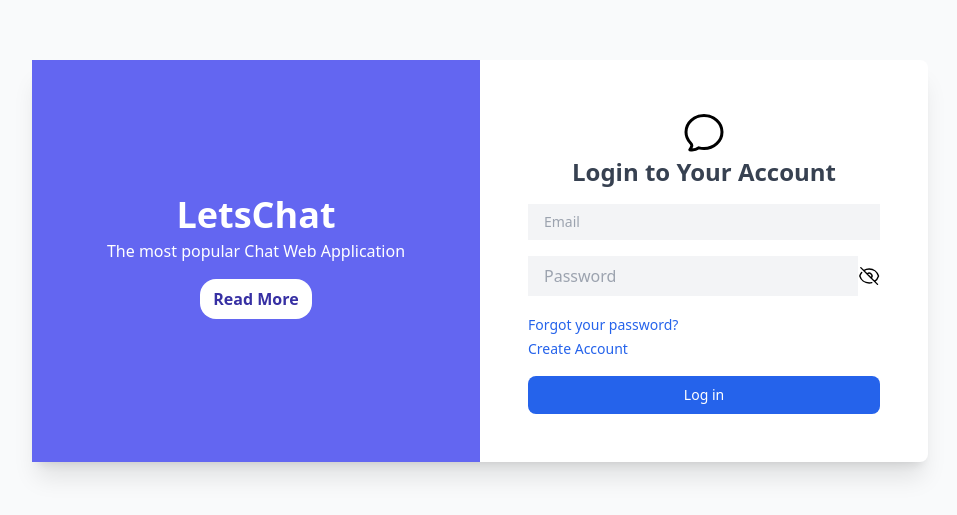
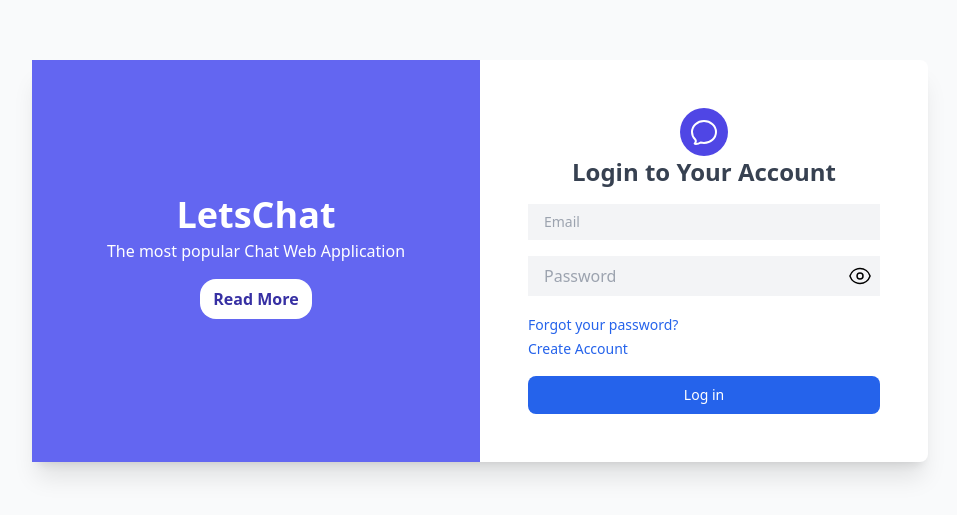
Before and after one commit to AliSinaYOusofi/LetsChat, a Next.js app in the folder chatty/: page / in a window 1280 px wide. Shown: the part 139-654 px from the top of the page, without its empty margins (160-1117 px from the left). Built offline with nearby package versions, Linux system fonts and the light colour scheme.

Commit message:
login setup

```diff
--- a/chatty/components/MainPage/MainLogin.jsx
+++ b/chatty/components/MainPage/MainLogin.jsx
@@ -1,6 +1,29 @@
+"use client";
+
 import Link from "next/link";
+import { useRef, useState } from "react";
 
 export default function MainLogin () {
+
+    const [password, setPassword] = useState(null);
+    const [email, setEmail] = useState(null);
+    const [hide, setHide] = useState(null);
+    const passwordRef = useRef(null);
+
+    const showPassword = () => {
+        setHide(prev => !prev);
+        if (passwordRef.current) {
+            if (passwordRef.current.type === "password")
+                passwordRef.current.type = "text";
+            else
+                passwordRef.current.type = "password";
+        }
+    }
+
+    const handleLogin = () => {
+        alert(email, password);
+    }
+
     return (
         <>
         <div className="flex items-center min-h-screen bg-gray-50 shadow-sm shadow-black">
@@ -14,10 +37,9 @@ export default function MainLogin () {
                     <div className="flex items-center justify-center p-6 sm:p-12 md:w-1/2 gap-y-10">
                         <div className="w-full gap-y-10">
                             <div className="flex justify-center">
-                                <svg xmlns="http://www.w3.org/2000/svg" fill="none" viewBox="0 0 24 24" strokeWidth="1.5" stroke="currentColor" className="w-12 h-12">
-                                    <path stroke-linecap="round" stroke-linejoin="round" d="M12 20.25c4.97 0 9-3.694 9-8.25s-4.03-8.25-9-8.25S3 7.444 3 12c0 2.104.859 4.023 2.273 5.48.432.447.74 1.04.586 1.641a4.483 4.483 0 01-.923 1.785A5.969 5.969 0 006 21c1.282 0 2.47-.402 3.445-1.087.81.22 1.668.337 2.555.337z" />
+                                <svg xmlns="http://www.w3.org/2000/svg" fill="none" viewBox="0 0 24 24" strokeWidth="1.5" stroke="currentColor" className="w-12 h-12 bg-indigo-600 text-white rounded-full p-2">
+                                    <path strokeLinecap="round" strokeLinejoin="round" d="M12 20.25c4.97 0 9-3.694 9-8.25s-4.03-8.25-9-8.25S3 7.444 3 12c0 2.104.859 4.023 2.273 5.48.432.447.74 1.04.586 1.641a4.483 4.483 0 01-.923 1.785A5.969 5.969 0 006 21c1.282 0 2.47-.402 3.445-1.087.81.22 1.668.337 2.555.337z" />
                                 </svg>
-
                             </div>
                             <h1 className="mb-4 text-2xl font-bold text-center text-gray-700">
                                 Login to Your Account
@@ -25,17 +47,36 @@ export default function MainLogin () {
                             <div>
                                 <input type="email"
                                     className="w-full px-4 py-2 text-sm border-none outline-none bg-gray-100"
-                                    placeholder="Email" />
+                                    placeholder="Email"
+                                    onChange={(e) => setEmail(e.target.value)}
+                                    required={true}
+                                />
                             </div>
-                            <div className="mt-4 flex items-center">
+                            <div className="mt-4 flex relative items-center">
                                 <input
                                     className="w-full px-4 py-2 border-none outline-none bg-gray-100"
                                     placeholder="Password"
                                     type="password"
+                                    ref={passwordRef}
+                                    onChange={(e) => setPassword(e.target.value)}
+                                    required={true}
                                 />
-                                <svg xmlns="http://www.w3.org/2000/svg" fill="none" viewBox="0 0 24 24" strokeWidth={1.5} stroke="currentColor" className="w-6 h-6">
-                                    <path strokeLinecap="round" strokeLinejoin="round" d="M3.98 8.223A10.477 10.477 0 001.934 12C3.226 16.338 7.244 19.5 12 19.5c.993 0 1.953-.138 2.863-.395M6.228 6.228A10.45 10.45 0 0112 4.5c4.756 0 8.773 3.162 10.065 7.498a10.523 10.523 0 01-4.293 5.774M6.228 6.228L3 3m3.228 3.228l3.65 3.65m7.894 7.894L21 21m-3.228-3.228l-3.65-3.65m0 0a3 3 0 10-4.243-4.243m4.242 4.242L9.88 9.88" />
-                                </svg>
+                                <div className="flex items-center hover:cursor-pointer" onClick={showPassword}>
+                                    {
+                                        hide
+                                        ?
+
+                                        <svg xmlns="http://www.w3.org/2000/svg" fill="none" viewBox="0 0 24 24" strokeWidth={1.5} stroke="currentColor" className="w-6 h-6 absolute right-2">
+                                            <path strokeLinecap="round" strokeLinejoin="round" d="M3.98 8.223A10.477 10.477 0 001.934 12C3.226 16.338 7.244 19.5 12 19.5c.993 0 1.953-.138 2.863-.395M6.228 6.228A10.45 10.45 0 0112 4.5c4.756 0 8.773 3.162 10.065 7.498a10.523 10.523 0 01-4.293 5.774M6.228 6.228L3 3m3.228 3.228l3.65 3.65m7.894 7.894L21 21m-3.228-3.228l-3.65-3.65m0 0a3 3 0 10-4.243-4.243m4.242 4.242L9.88 9.88" />
+                                        </svg>
+                                        :
+                                        <svg xmlns="http://www.w3.org/2000/svg" fill="none" viewBox="0 0 24 24" strokeWidth={1.5} stroke="currentColor" className="w-6 h-6 absolute right-2">
+                                            <path strokeLinecap="round" strokeLinejoin="round" d="M2.036 12.322a1.012 1.012 0 010-.639C3.423 7.51 7.36 4.5 12 4.5c4.638 0 8.573 3.007 9.963 7.178.07.207.07.431 0 .639C20.577 16.49 16.64 19.5 12 19.5c-4.638 0-8.573-3.007-9.963-7.178z" />
+                                            <path strokeLinecap="round" strokeLinejoin="round" d="M15 12a3 3 0 11-6 0 3 3 0 016 0z" />
+                                        </svg>
+
+                                }
+                                </div>
                             </div>
                             <p class="mt-4">
                                 <Link className="text-sm text-blue-600 hover:underline" href="./forgot-password.html">
@@ -49,8 +90,11 @@ export default function MainLogin () {
                             </p>
                             <button
                                 className="block w-full px-4 py-2 mt-4 text-sm font-medium leading-5 text-center text-white transition-colors duration-150 bg-blue-600 border border-transparent rounded-lg active:bg-blue-600 hover:bg-blue-700 focus:outline-none focus:shadow-outline-blue"
-                                href="#">
+                                href="#"
+                                onClick={handleLogin}
+                                >
                                 Log in
+
                             </button>
                         </div>
                     </div>
```
